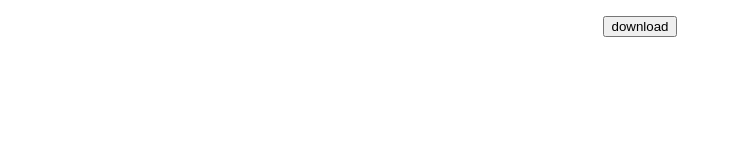
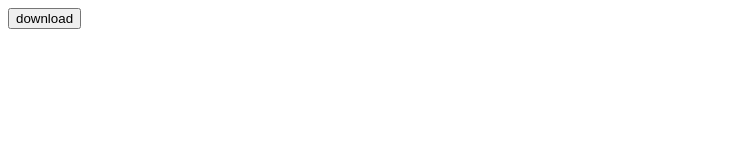
Before and after one commit to PelicanMC/optimization-minecraft-pack, a plain HTML site: page index.html in a window 1280 px wide. Shown: the whole page, without its empty margins (0-732 px from the left). Drawn offline with Linux system fonts and the light colour scheme.

Commit message:
Update index.html

```diff
--- a/index.html
+++ b/index.html
@@ -16,11 +16,13 @@
 	</style>
 </head>
 <body>
+  <button>
+    <name>download</name>
+  </button>
   <style>
     body{
       background: url(https://img5.goodfon.ru/original/1920x1080/d/17/gorod-minimalizm-reka-otrazhenie-noch-nochnoi-gorod.jpg">);
     }
   </style>
-  <p style="text-align: center;"><a href="https://github.com/PelicanMC/optimization-minecraft-pack/releases/latest/download/mods.zip"><input name="download" type="button" value="download" /></a></p>
-</body>
+  </body>
 </html>
```
